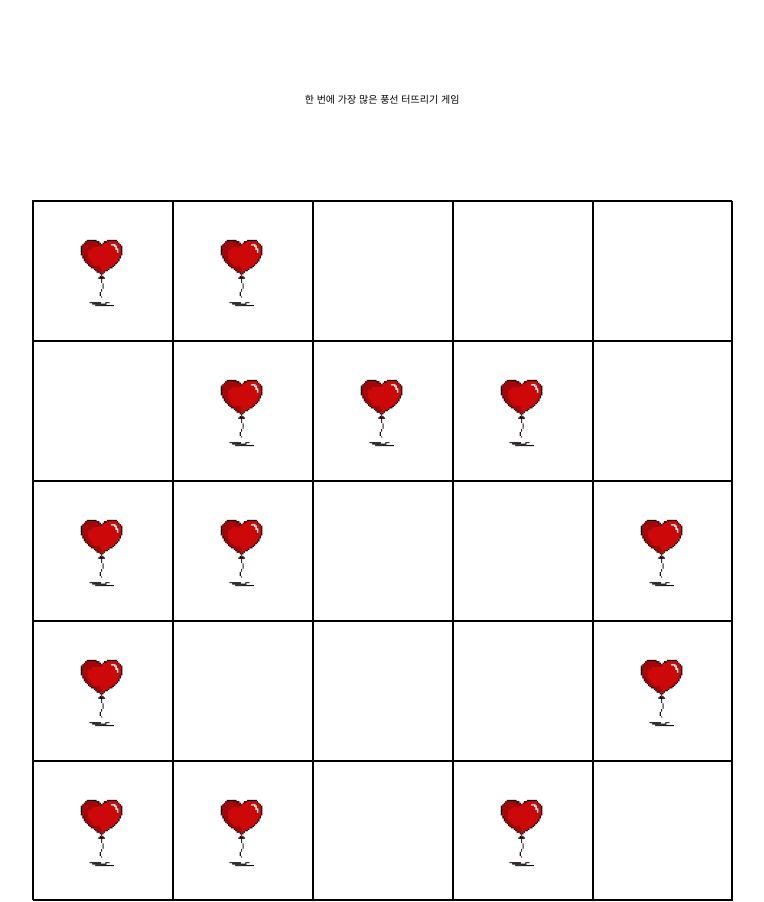
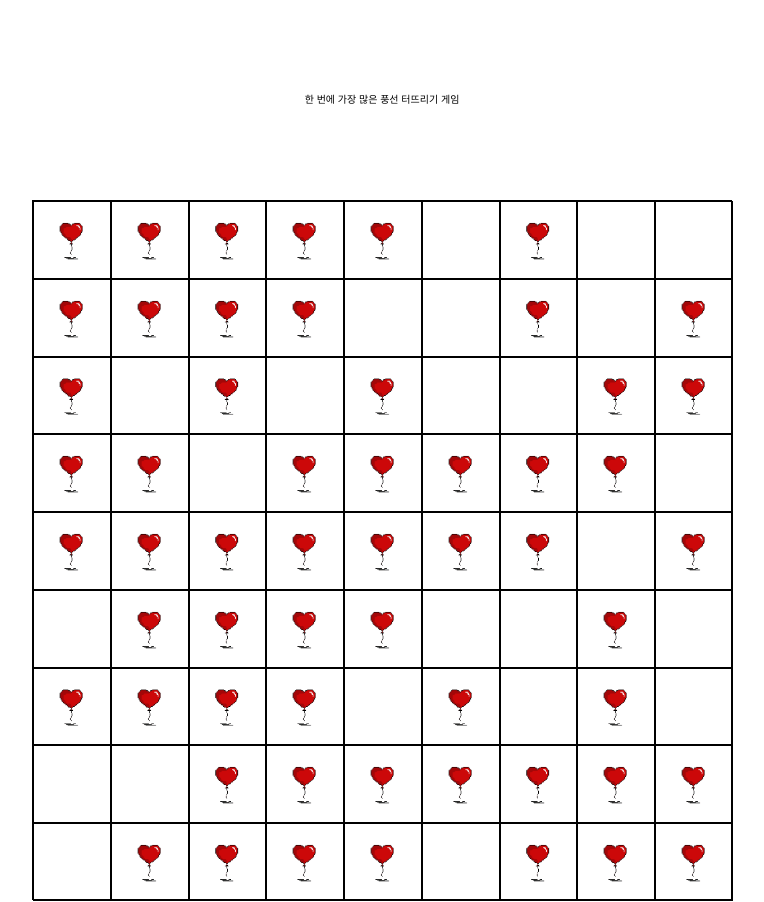
Before and after one commit to kwonET/superblock, a React (Vite) app: page / in a window 1280 px wide. Shown: the whole page, without its empty margins (258-1022 px from the left). Built offline with nearby package versions, Linux system fonts and the light colour scheme.

Commit message:
[ feat ] : 풍선 터뜨리는 함수 구현

```diff
--- a/src/components/GameFrame.jsx
+++ b/src/components/GameFrame.jsx
@@ -5,13 +5,27 @@ import styled from "styled-components";
 import { BalloonImage } from "../assets";
 import { randomBalloonList } from "../utils";
 const GameFrame = () => {
-  const [frameSize, setFrameSize] = useState(5);
+  const [frameSize, setFrameSize] = useState(9);
   const [balloonList, setBalloonList] = useState([]);
+  const [popList, setPopList] = useState([]);
   useEffect(() => {
     setBalloonList(randomBalloonList(frameSize));
   }, [frameSize]);
 
-  const popBalloons = (index) => {};
+  const popBalloons = (index) => {
+    let popArr = [
+      index - 1,
+      index,
+      index + 1,
+      index - 1 - frameSize,
+      index - frameSize,
+      index + 1 - frameSize,
+      index - 1 + frameSize,
+      index + frameSize,
+      index + 1 + frameSize,
+    ];
+    setPopList(popArr);
+  };
 
   return (
     <FrameSection style={{ gridTemplateColumns: `repeat(${frameSize}, 1fr)` }}>
@@ -24,7 +38,7 @@ const GameFrame = () => {
               height: `${70 / frameSize}rem`,
             }}
           >
-            {balloonList.includes(index) ? (
+            {balloonList.includes(index) && !popList.includes(index) ? (
               <Balloon src={BalloonImage} onClick={() => popBalloons(index)} />
             ) : (
               <></>
```
